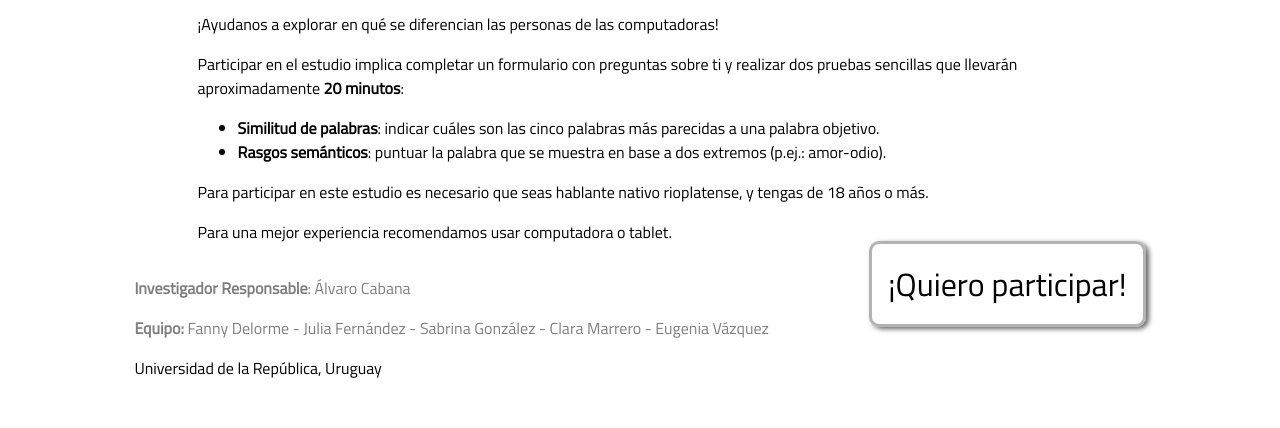
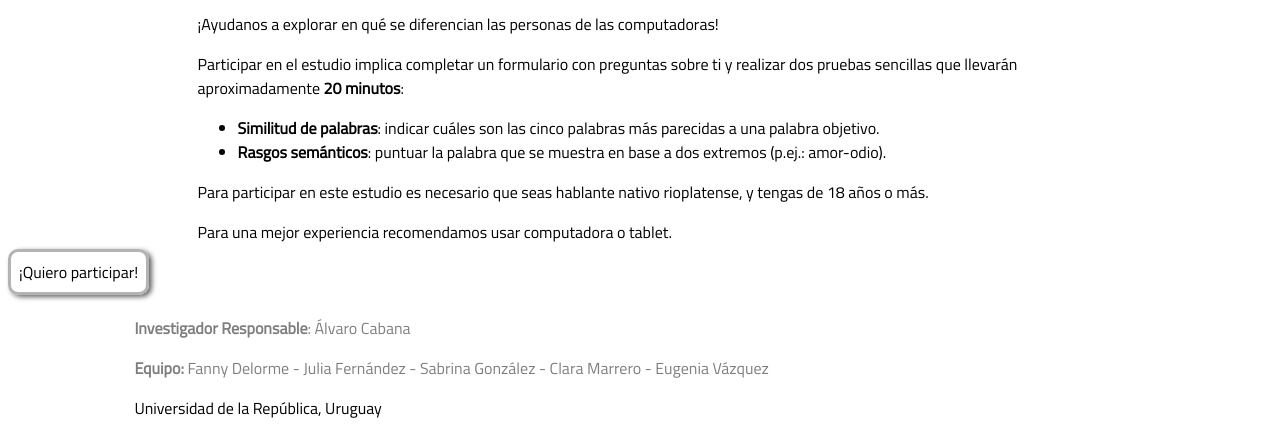
Before and after one commit to almadana/simExp, a Flask app: page / in a window 1280 px wide. Shown: the part 646-1074 px from the top of the page. Before the commit the page ends 1024 px from the top, so only its background shows below. Run offline with Flask 3, Linux system fonts and the light colour scheme; parts of the project's set-up code (start-up, migrations or seed data) failed here and were passed over.

Commit message:
mover boton inicio

```diff
--- a/static/css/style.css
+++ b/static/css/style.css
@@ -257,19 +257,19 @@ footer .institucion {
   background: none;
   border: 3px solid hsl(0,0%,70%);
   border-radius: 10px;
-  padding: 1rem;
+  padding: .5rem;
   text-decoration: none;
   color: hsl(186, 100%, 33%);
-  font: 2rem "comfortaa", sans-serif;
+  font: 1rem "comfortaa", sans-serif;
 }
 
 .button.quiero_participar {
   border: 3px solid hsl(0,0%,70%);
   border-radius: 10px;
-  padding: 1rem;
+  padding: .5rem;
   text-decoration: none;
   color: black;
-  font-size: 2rem;
+  font-size: 1rem;
   box-shadow: 3px 2px 5px hsl(0,0%,40%);
 }
 
--- a/templates/index/index.html
+++ b/templates/index/index.html
@@ -46,6 +46,11 @@
       </p>
       <p>Para una mejor experiencia recomendamos usar computadora o tablet.</p>
     </main>
+
+    <div>
+        <a class="button quiero_participar" href="info">¡Quiero participar!</a>
+    </div>
+
     <footer>
       <div class="credits">
         <div class="autores">
@@ -56,9 +61,7 @@
           Universidad de la República, Uruguay
         </div>
       </div>
-      <div>
-        <a class="button quiero_participar" href="info">¡Quiero participar!</a>
-      </div>
+
     </footer>
 
 </body>
```
